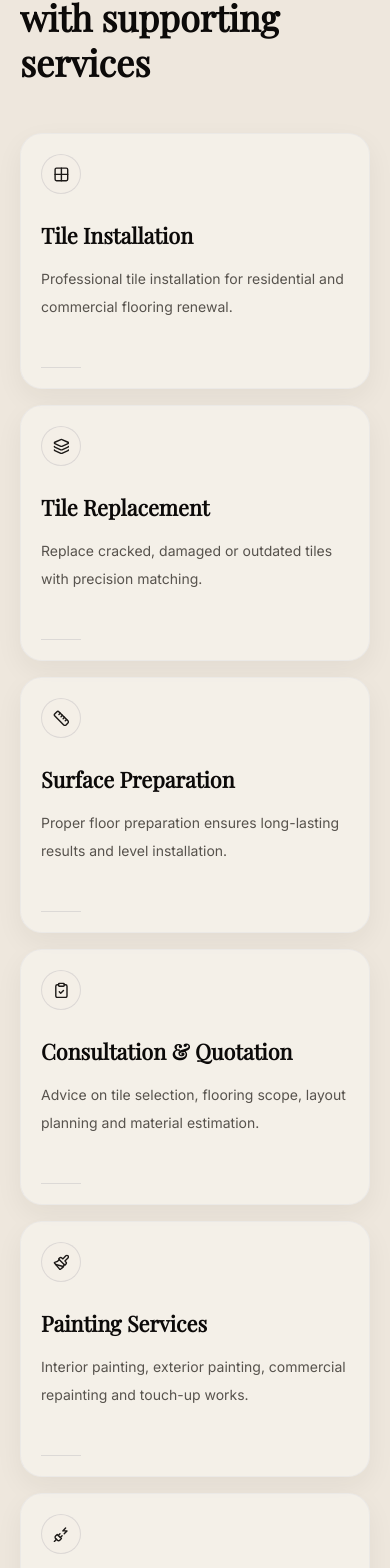
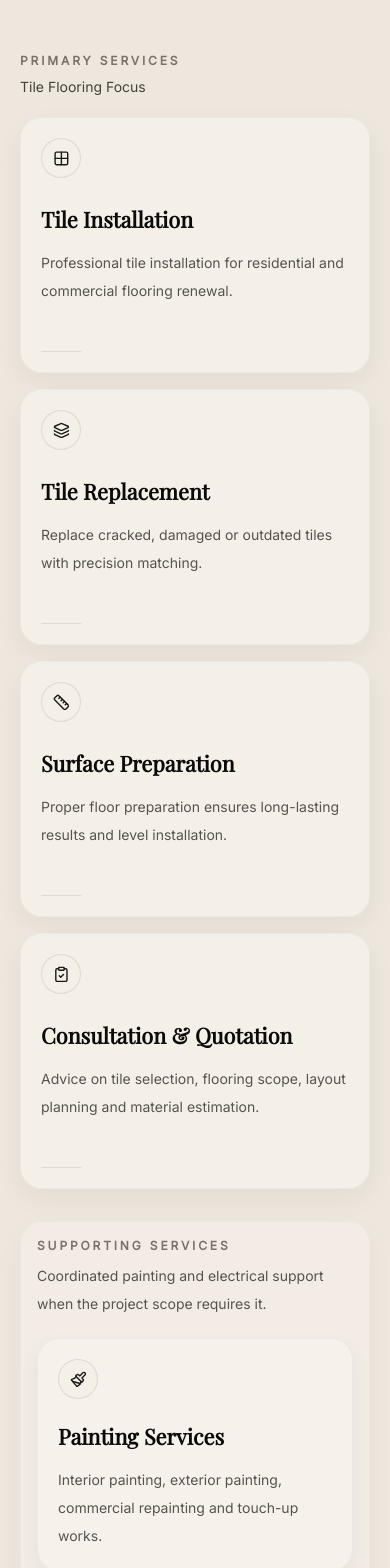
Before and after one commit to rivylenterprisemy-ops/rivyl-flooring-studio, a React (Vite) app: page / in a window 390 px wide. Shown: the part 8996-10564 px from the top of the page. Built offline with nearby package versions, Linux system fonts and the light colour scheme.

Commit message:
Refine service hierarchy and portfolio presentation

```diff
--- a/src/lib/i18n.jsx
+++ b/src/lib/i18n.jsx
@@ -138,18 +138,6 @@ const dictionaries = {
         },
       ],
     },
-    tileTrust: {
-      eyebrow: "Why Rivyl",
-      title: "Why Clients Choose Rivyl",
-      items: [
-        "Tile Flooring Specialists",
-        "Residential & Commercial Experience",
-        "Transparent Quotations",
-        "Trusted Specialist Partners",
-        "Responsive Project Coordination",
-        "Quality Workmanship",
-      ],
-    },
     projectTeam: {
       eyebrow: "Project Team",
       title: "Experienced Project Teams",
@@ -172,6 +160,10 @@ const dictionaries = {
     services: {
       eyebrow: "Services",
       title: "Tile flooring renewal with supporting services",
+      primaryHeading: "Primary Services",
+      primaryCopy: "Tile Flooring Focus",
+      supportingHeading: "Supporting Services",
+      supportingCopy: "Coordinated painting and electrical support when the project scope requires it.",
       imageAlt: "Apartment floor tile surface and skirting finish",
       items: [
         {
@@ -424,18 +416,6 @@ const dictionaries = {
         },
       ],
     },
-    tileTrust: {
-      eyebrow: "Mengapa Rivyl",
-      title: "Mengapa Pelanggan Memilih Rivyl",
-      items: [
-        "Pakar Lantai Jubin",
-        "Pengalaman Kediaman & Komersial",
-        "Sebut Harga Telus",
-        "Rakan Pakar Dipercayai",
-        "Koordinasi Projek Responsif",
-        "Mutu Kerja Berkualiti",
-      ],
-    },
     projectTeam: {
       eyebrow: "Pasukan Projek",
       title: "Pasukan Projek Berpengalaman",
@@ -458,6 +438,10 @@ const dictionaries = {
     services: {
       eyebrow: "Servis",
       title: "Pembaharuan lantai jubin dengan servis sokongan",
+      primaryHeading: "Servis Utama",
+      primaryCopy: "Fokus Lantai Jubin",
+      supportingHeading: "Servis Sokongan",
+      supportingCopy: "Sokongan pengecatan dan elektrik yang dikoordinasi apabila diperlukan dalam skop projek.",
       imageAlt: "Permukaan jubin lantai apartmen dan kemasan skirting",
       items: [
         {
--- a/src/pages/HomePage.jsx
+++ b/src/pages/HomePage.jsx
@@ -9,7 +9,6 @@ import PaintingProjectsSection from "@/sections/PaintingProjectsSection"
 import ProjectTeamSection from "@/sections/ProjectTeamSection"
 import ServiceAreasSection from "@/sections/ServiceAreasSection"
 import ServicesSection from "@/sections/ServicesSection"
-import TileTrustSection from "@/sections/TileTrustSection"
 import TrustStripSection from "@/sections/TrustStripSection"
 import WhyRivylSection from "@/sections/WhyRivylSection"
 
@@ -24,7 +23,6 @@ export default function HomePage() {
         <ProjectTeamSection />
         <PaintingProjectsSection />
         <ServicesSection />
-        <TileTrustSection />
         <TrustStripSection />
         <WhyRivylSection />
         <ServiceAreasSection />
--- a/src/sections/PaintingProjectsSection.jsx
+++ b/src/sections/PaintingProjectsSection.jsx
@@ -40,7 +40,7 @@ export default function PaintingProjectsSection() {
   }))
 
   return (
-    <section id="painting-projects" className="bg-[#eee7dd] px-5 py-18 sm:px-8 sm:py-22 lg:px-10 lg:py-26">
+    <section id="painting-projects" className="bg-[#eee7dd] px-5 py-14 sm:px-8 sm:py-18 lg:px-10 lg:py-20">
       <div className="mx-auto max-w-7xl">
         <motion.div
           initial="hidden"
@@ -94,7 +94,7 @@ export default function PaintingProjectsSection() {
           </motion.div>
         </motion.div>
 
-        <div className="mt-10 grid gap-5 md:grid-cols-2 xl:grid-cols-3">
+        <div className="mt-10 grid gap-5 md:grid-cols-2">
           {galleryItems.map((item, index) => (
             <motion.article
               key={item.caption}
--- a/src/sections/ProjectTeamSection.jsx
+++ b/src/sections/ProjectTeamSection.jsx
@@ -15,7 +15,7 @@ export default function ProjectTeamSection() {
   const { projectTeam } = content
 
   return (
-    <section className="bg-[#f4efe7] px-5 py-18 sm:px-8 sm:py-22 lg:px-10 lg:py-26">
+    <section className="bg-[#f4efe7] px-5 py-14 sm:px-8 sm:py-18 lg:px-10 lg:py-20">
       <div className="mx-auto max-w-7xl">
         <motion.div
           initial="hidden"
--- a/src/sections/ServicesSection.jsx
+++ b/src/sections/ServicesSection.jsx
@@ -28,9 +28,11 @@ const serviceIcons = [
 export default function ServicesSection() {
   const { content } = useLocale()
   const { services } = content
+  const primaryServices = services.items.slice(0, 4)
+  const supportingServices = services.items.slice(4)
 
   return (
-    <section id="services" className="scroll-mt-[100px] bg-[#eee7dd] px-5 py-18 sm:px-8 sm:py-22 lg:px-10 lg:py-26">
+    <section id="services" className="scroll-mt-[100px] bg-[#eee7dd] px-5 py-14 sm:px-8 sm:py-18 lg:px-10 lg:py-20">
       <div className="mx-auto max-w-7xl">
         <div className="grid gap-10 lg:grid-cols-[0.74fr_1.26fr] lg:items-end">
           <motion.div
@@ -64,8 +66,18 @@ export default function ServicesSection() {
           </motion.div>
         </div>
 
-        <div className="mt-12 grid gap-4 sm:grid-cols-2 lg:grid-cols-4">
-          {services.items.map((service, index) => {
+        <div className="mt-12">
+          <div className="mb-5 flex flex-col gap-1 sm:flex-row sm:items-end sm:justify-between">
+            <div>
+              <p className="text-xs font-semibold uppercase tracking-[0.24em] text-stone-500">
+                {services.primaryHeading}
+              </p>
+              <p className="mt-2 text-sm font-medium text-stone-700">{services.primaryCopy}</p>
+            </div>
+          </div>
+
+          <div className="grid gap-4 sm:grid-cols-2 lg:grid-cols-4">
+            {primaryServices.map((service, index) => {
               const Icon = serviceIcons[index]?.icon ?? ClipboardCheck
 
               return (
@@ -92,6 +104,44 @@ export default function ServicesSection() {
             })}
           </div>
         </div>
+
+        <div className="mt-8 rounded-3xl border border-stone-200/70 bg-[#f8f4ee]/42 p-4 shadow-[0_10px_28px_rgba(39,32,24,0.045)] sm:p-5">
+          <div className="mb-5">
+            <p className="text-xs font-semibold uppercase tracking-[0.24em] text-stone-500">
+              {services.supportingHeading}
+            </p>
+            <p className="mt-2 max-w-2xl text-sm leading-7 text-stone-600">
+              {services.supportingCopy}
+            </p>
+          </div>
+
+          <div className="grid gap-4 md:grid-cols-2">
+            {supportingServices.map((service, index) => {
+              const iconIndex = index + primaryServices.length
+              const Icon = serviceIcons[iconIndex]?.icon ?? ClipboardCheck
+
+              return (
+                <motion.article
+                  key={service.title}
+                  initial={{ opacity: 0, y: 22 }}
+                  whileInView={{ opacity: 1, y: 0 }}
+                  viewport={{ once: true, amount: 0.25 }}
+                  transition={{ duration: 0.55, ease: "easeOut", delay: index * 0.07 }}
+                  className="flex min-h-[12rem] flex-col rounded-3xl border border-stone-200/70 bg-[#f8f4ee]/66 p-5 shadow-[0_8px_22px_rgba(39,32,24,0.045)] transition duration-300 hover:-translate-y-0.5 hover:bg-[#fbf8f3] hover:shadow-[0_12px_30px_rgba(39,32,24,0.065)]"
+                >
+                  <div className="mb-6 flex size-10 items-center justify-center rounded-full border border-stone-300/80 bg-[#f4efe7] text-stone-900">
+                    <Icon className="size-[1.05rem]" />
+                  </div>
+                  <h3 className="font-['Playfair_Display'] text-[1.35rem] font-semibold leading-tight text-stone-950">
+                    {service.title}
+                  </h3>
+                  <p className="mt-4 text-sm leading-7 text-stone-600">{service.description}</p>
+                </motion.article>
+              )
+            })}
+          </div>
+        </div>
+      </div>
     </section>
   )
 }
--- a/src/sections/TileTrustSection.jsx
+++ /dev/null
@@ -1,61 +0,0 @@
-import { Check } from "lucide-react"
-import { motion } from "framer-motion"
-
-import { useLocale } from "@/lib/i18n"
-
-const fadeUp = {
-  hidden: { opacity: 0, y: 18 },
-  visible: { opacity: 1, y: 0 },
-}
-
-export default function TileTrustSection() {
-  const { content } = useLocale()
-  const { tileTrust } = content
-
-  return (
-    <section className="bg-[#f4efe7] px-5 py-12 sm:px-8 sm:py-14 lg:px-10 lg:py-16">
-      <div className="mx-auto max-w-7xl">
-        <motion.div
-          initial="hidden"
-          whileInView="visible"
-          viewport={{ once: true, amount: 0.3 }}
-          transition={{ staggerChildren: 0.08 }}
-          className="grid gap-8 lg:grid-cols-[0.62fr_1.38fr] lg:items-center"
-        >
-          <div>
-            <motion.p
-              variants={fadeUp}
-              transition={{ duration: 0.5, ease: "easeOut" }}
-              className="mb-4 text-xs font-semibold uppercase tracking-[0.3em] text-stone-500"
-            >
-              {tileTrust.eyebrow}
-            </motion.p>
-            <motion.h2
-              variants={fadeUp}
-              transition={{ duration: 0.55, ease: "easeOut" }}
-              className="font-['Playfair_Display'] text-3xl font-semibold leading-tight text-stone-950 sm:text-[2.35rem]"
-            >
-              {tileTrust.title}
-            </motion.h2>
-          </div>
-
-          <div className="grid gap-3 sm:grid-cols-2 lg:grid-cols-3">
-            {tileTrust.items.map((item, index) => (
-              <motion.div
-                key={item}
-                variants={fadeUp}
-                transition={{ duration: 0.45, ease: "easeOut", delay: index * 0.03 }}
-                className="flex items-center gap-3 rounded-3xl border border-stone-200/70 bg-[#f8f4ee]/70 p-4 text-sm font-semibold text-stone-900 shadow-[0_8px_22px_rgba(39,32,24,0.045)]"
-              >
-                <span className="flex size-6 shrink-0 items-center justify-center rounded-full bg-stone-950 text-white">
-                  <Check className="size-3.5" />
-                </span>
-                {item}
-              </motion.div>
-            ))}
-          </div>
-        </motion.div>
-      </div>
-    </section>
-  )
-}
--- a/src/sections/WhyRivylSection.jsx
+++ b/src/sections/WhyRivylSection.jsx
@@ -36,7 +36,7 @@ export default function WhyRivylSection() {
   const { why } = content
 
   return (
-    <section className="bg-[#f4efe7] px-5 py-16 sm:px-8 sm:py-20 lg:px-10 lg:py-24">
+    <section className="bg-[#f4efe7] px-5 py-14 sm:px-8 sm:py-18 lg:px-10 lg:py-20">
       <div className="mx-auto max-w-7xl">
         <motion.div
           initial={{ opacity: 0, y: 22 }}
```
Lines whose indentation alone changed are shown as unchanged.
